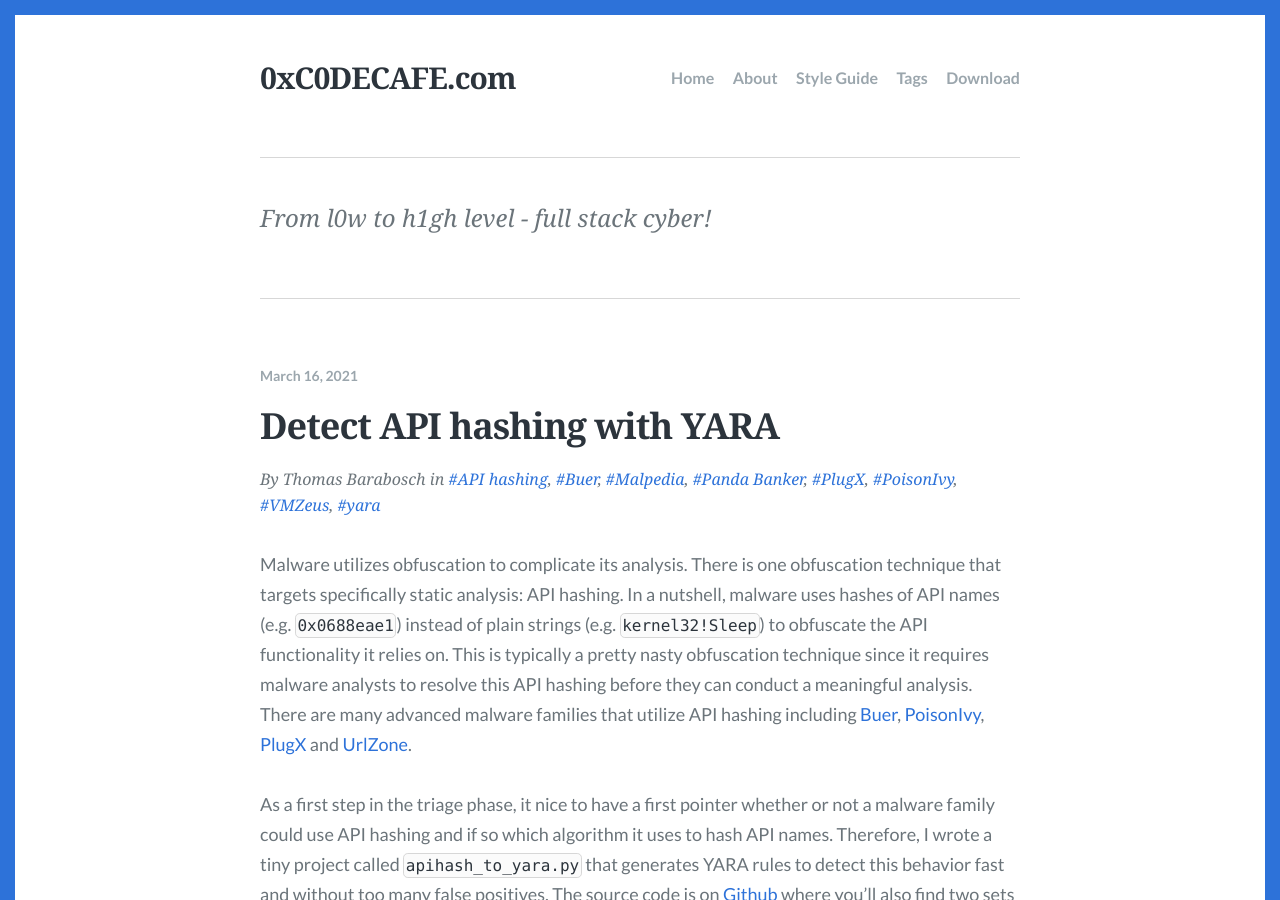
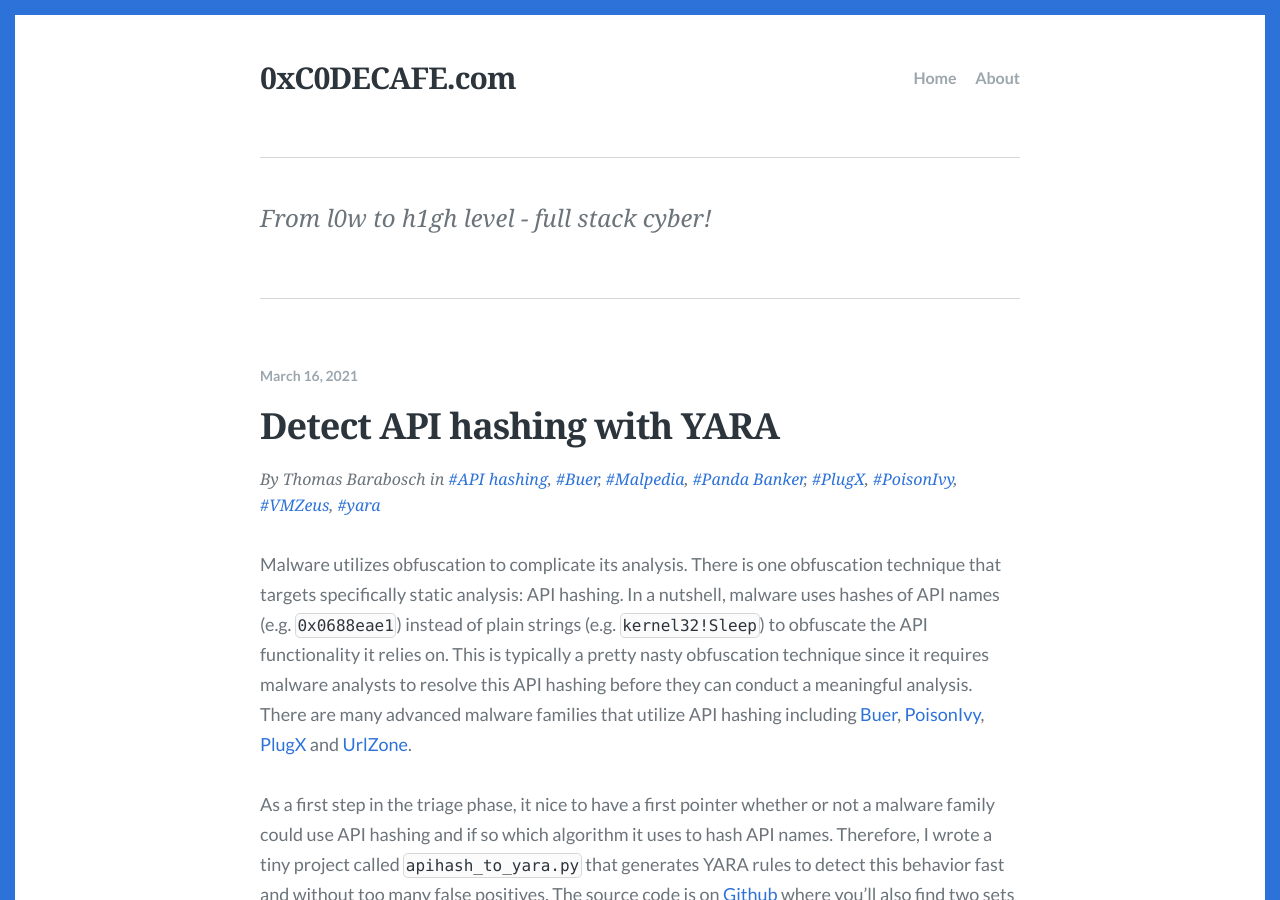
Before and after one commit to tbarabosch/tbarabosch.github.io, a Jekyll site: the page built from index.html, in a window 1280 px wide and 900 px high. Built offline with Jekyll 4.4.1, drawn with Linux system fonts in a browser that asks for light colours; some web fonts are replaced; the list of posts is cut into pages by our own code.

Commit message:
More fixes

```diff
--- a/_config.yml
+++ b/_config.yml
@@ -32,15 +32,6 @@
     url: /
   - text: About
     url: /about/
-  - text: Style Guide
-    url: /style-guide/
-  - text: Tags
-    url: /tags/
-  - text: Download
-    url: https://github.com/JustGoodThemes/Scriptor-Jekyll-Theme
-
-# The shortname for your Disqus site to enable comments.
-disqus: justgoodthemes
 
 # Colors
 accent_color: '#2d72d9'
--- a/_data/social.json
+++ b/_data/social.json
@@ -9,6 +9,6 @@
       "title": "GitHub",
       "icon": "fa-github",
       "url": "https://github.com/tbarabosch"
-    },
+    }
   ]
 }
```
